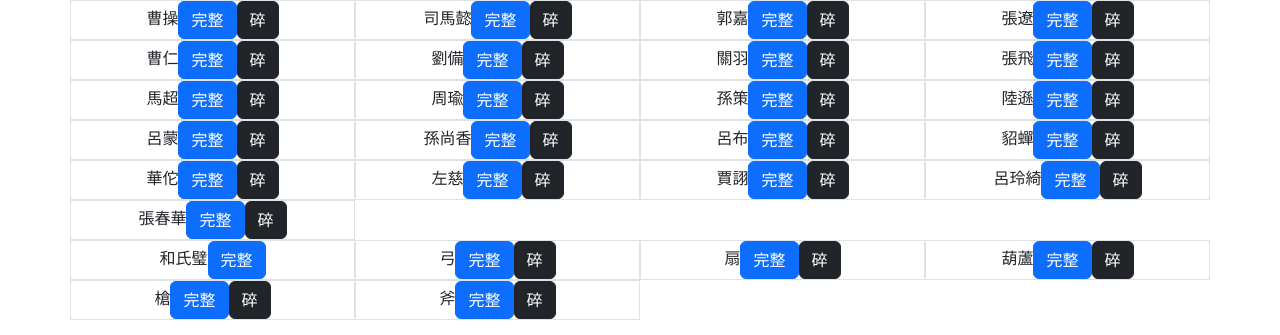
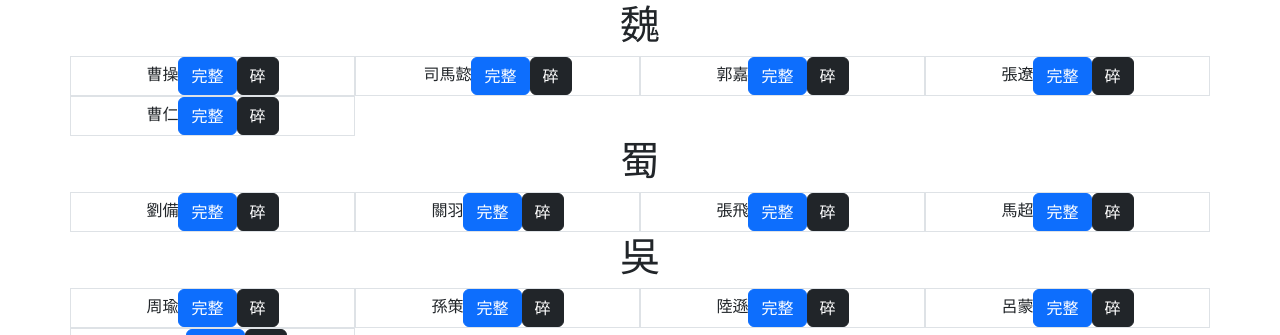
Before and after one commit to Oowomn/prize-list-generation, a plain HTML site: page index.html in a window 1280 px wide. Shown: the top 335 px of the page. Drawn offline with nearby package versions, Linux system fonts and the light colour scheme.

Commit message:
update countri ordering and show hero by country

```diff
--- a/fullprize.json
+++ b/fullprize.json
@@ -32,15 +32,6 @@
     ],
     "countries": [
         {
-            "name": "蜀",
-            "heros": [
-                "劉備",
-                "關羽",
-                "張飛",
-                "馬超"
-            ]
-        },
-        {
             "name": "魏",
             "heros": [
                 "曹操",
@@ -48,6 +39,15 @@
                 "郭嘉",
                 "張遼",
                 "曹仁"
+            ]
+        },
+        {
+            "name": "蜀",
+            "heros": [
+                "劉備",
+                "關羽",
+                "張飛",
+                "馬超"
             ]
         },
         {
--- a/index.html
+++ b/index.html
@@ -7,7 +7,7 @@
     var heros = [];
     var weapons = [];
     function getDataJSON() {
-        fetch('https://oowomn.github.io/prize-list-generation/fullprize.json', {})
+        fetch('https://oowomn.github.io/prize-list-generation/fullprize.json', { cache: "no-store"})
             .then((response) => response.json())
             .then((data) => {
                 heros = data.heros.map((i) => {
@@ -28,11 +28,20 @@
                     }
                 })
 
+                var countries = data.countries;
+
                 var listDIV = document.getElementById('list');
-                var heroList = geranteItemGrid(heros);
-                var weaponList = geranteItemGrid(weapons);
-                listDIV.innerHTML = heroList;
-                listDIV.innerHTML += weaponList;
+                listDIV.innerHTML = "";
+                countries.forEach((c) => {
+                    var countryHeros = c.heros.map((i) => {
+                        return {
+                            "name": i,
+                            "type": "hero"
+                        }
+                    })
+                    listDIV.innerHTML += geranteItemGrid(countryHeros, c.name)
+                })
+                listDIV.innerHTML += geranteItemGrid(weapons, "神兵");
             })
             .catch((error) => {
                 console.log(error);
@@ -41,8 +50,8 @@
             })
     }
 
-    function geranteItemGrid(items) {
-        var htmlString = '<div class="container text-center"><div class="row row-cols-4">';
+    function geranteItemGrid(items, title) {
+        var htmlString = '<div class="container text-center"><h1>'+ title +'</h1><div class="row row-cols-4">';
         items.forEach(element => {
             htmlString += '<div class="col list-group-item border">' + element.name
             htmlString += '<button class="btn btn-primary" onclick="addItemToList(\'' + element.name + '\', \'' + element.type + '\', \'whole\')">完整</>'
```
